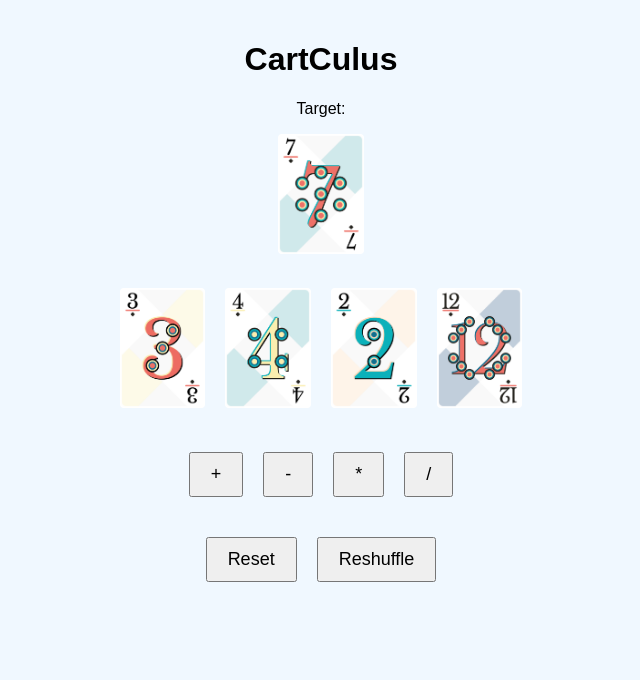
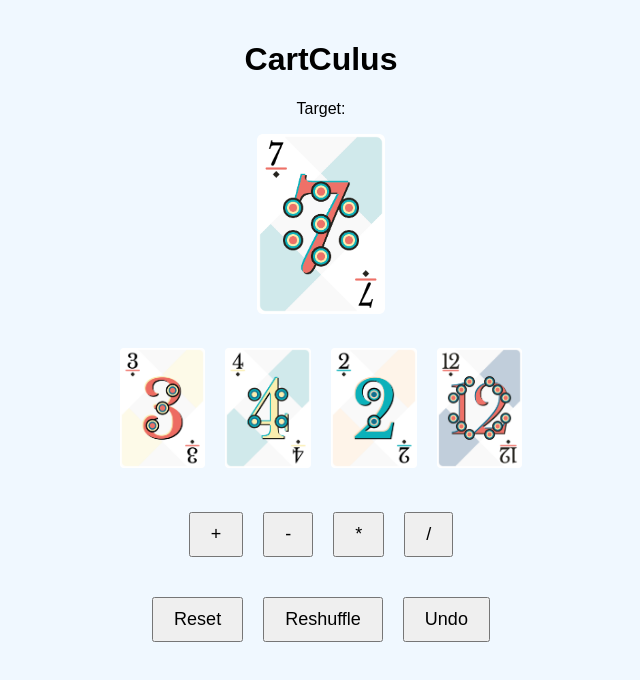
Before and after one commit to maayanrab/cartculus, a React (Create React App) app in the folder cartculus-react-game/: page / in a window 1280 px wide. Shown: the top 680 px of the page, without its empty margins (319-959 px from the left). Built offline with nearby package versions, Linux system fonts and the light colour scheme.

Commit message:
undo working correctly

```diff
--- a/cartculus-react-game/src/App.js
+++ b/cartculus-react-game/src/App.js
@@ -8,6 +8,7 @@ export default function App() {
   const [target, setTarget] = useState(null);
   const [selected, setSelected] = useState([]);
   const [originalCards, setOriginalCards] = useState([]);
+  const [history, setHistory] = useState([]);
 
   const startNewRound = () => {
     const newCards = generateCards();
@@ -16,6 +17,7 @@ export default function App() {
     setOriginalCards(newCards);
     setTarget(newTarget);
     setSelected([]);
+    setHistory([]);
   };
 
   useEffect(() => {
@@ -45,6 +47,9 @@ export default function App() {
     const result = operate(a.value, b.value, operator);
     if (result == null) return;
 
+    // Save current state to history before modifying
+    setHistory(prev => [...prev, cards]);
+
     const newCard = {
       id: Date.now(),
       value: result,
@@ -57,12 +62,20 @@ export default function App() {
     setSelected([]);
   };
 
+  const handleUndo = () => {
+    if (history.length === 0) return;
+    const prev = history[history.length - 1];
+    setCards(prev);
+    setHistory(history.slice(0, -1));
+    setSelected([]);
+  };
+
   return (
     <div className="container">
       <h1>CartCulus</h1>
       <div className="target">
         <p>Target:</p>
-        <Card value={target} isAbstract={target < 1 || target > 13} />
+        <Card value={target} isAbstract={target < 1 || target > 13} class="target" />
       </div>
       <div className="cards">
         {cards.map((card) => (
@@ -83,6 +96,7 @@ export default function App() {
       <div className="controls">
         <button onClick={() => setCards(originalCards)}>Reset</button>
         <button onClick={startNewRound}>Reshuffle</button>
+        <button onClick={handleUndo}>Undo</button>
       </div>
     </div>
   );
--- a/cartculus-react-game/src/styles.css
+++ b/cartculus-react-game/src/styles.css
@@ -29,6 +29,10 @@ body {
   height: 120px;
 }
 
+.target img {
+  height: 180px;
+}
+
 .card.selected {
   transform: translateY(-10px);
   box-shadow: 0 0 10px 3px #00f5ff;
```
